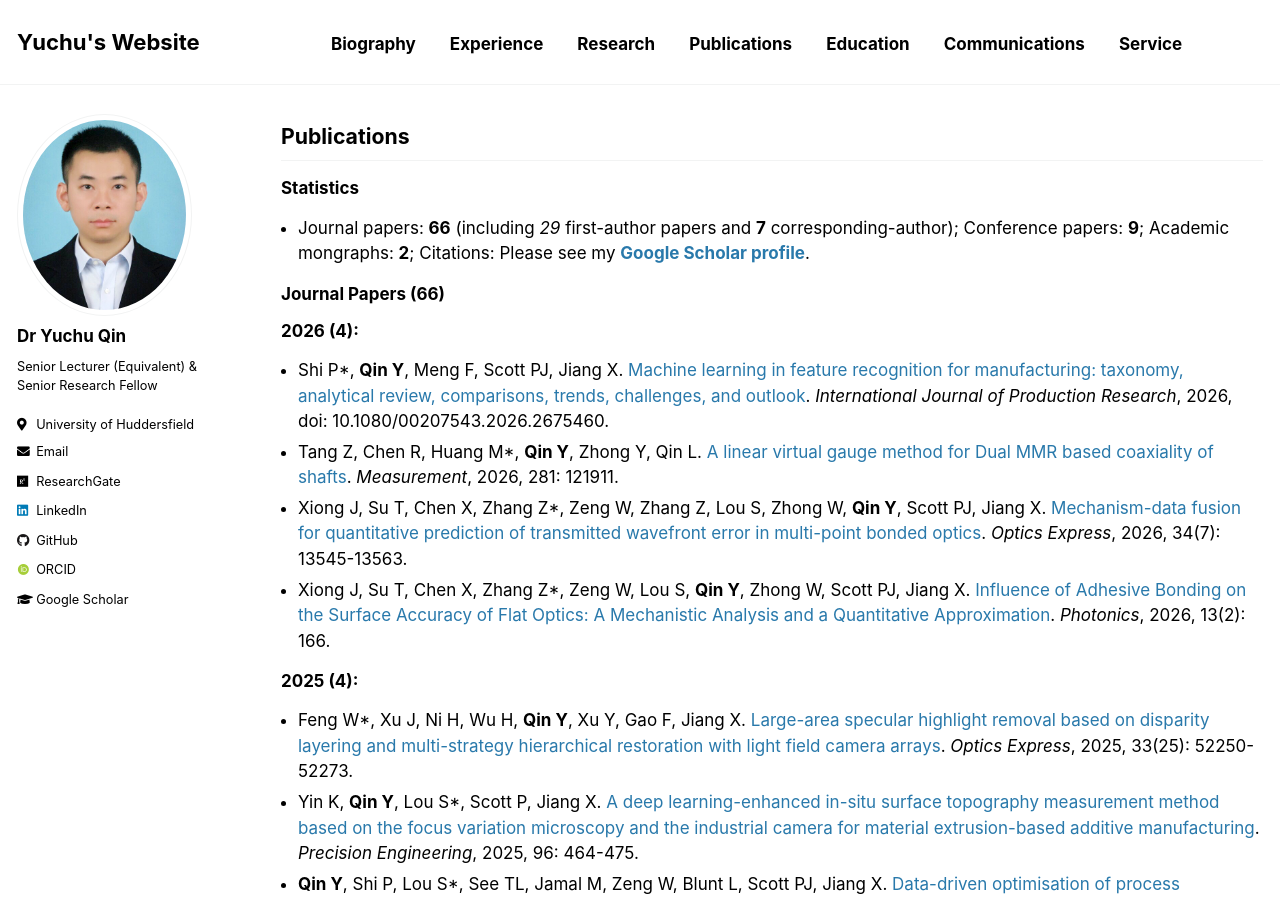
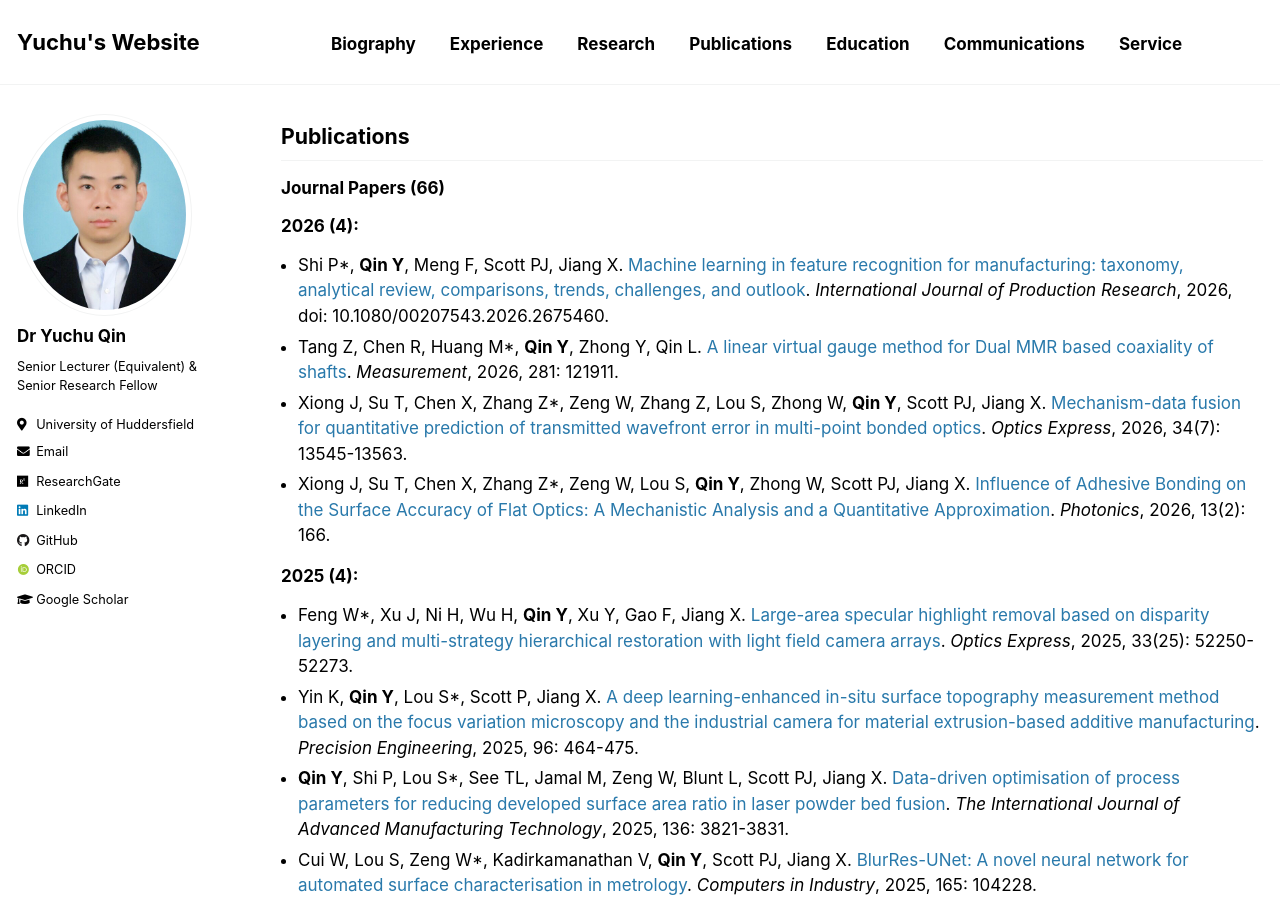
Before and after one commit to yuchu-qin/yuchu-qin.github.io, a Jekyll site: the page built from _pages/publications.md, in a window 1280 px wide and 900 px high. Built offline with Jekyll 4.4.1, drawn with Linux system fonts in a browser that asks for light colours; some web fonts are replaced; our own code applies the rules of GitHub Pages for plain Markdown files.

Commit message:
Update publications.md

```diff
--- a/_pages/publications.md
+++ b/_pages/publications.md
@@ -4,9 +4,6 @@ author_profile: true
 ---
 
 ## Publications
-### Statistics
-- Journal papers: **66** (including *29* first-author papers and **7** corresponding-author); Conference papers: **9**; Academic mongraphs: **2**; Citations: Please see my [**Google Scholar profile**](https://scholar.google.com/citations?user=hFWFwUgAAAAJ&hl=en).
-
 ### Journal Papers (66)
 ### 2026 (4):
 - Shi P*, **Qin Y**, Meng F, Scott PJ, Jiang X. [Machine learning in feature recognition for manufacturing: taxonomy, analytical review, comparisons, trends, challenges, and outlook](https://www.tandfonline.com/doi/full/10.1080/00207543.2026.2675460). _International Journal of Production Research_, 2026, doi: 10.1080/00207543.2026.2675460.
```
